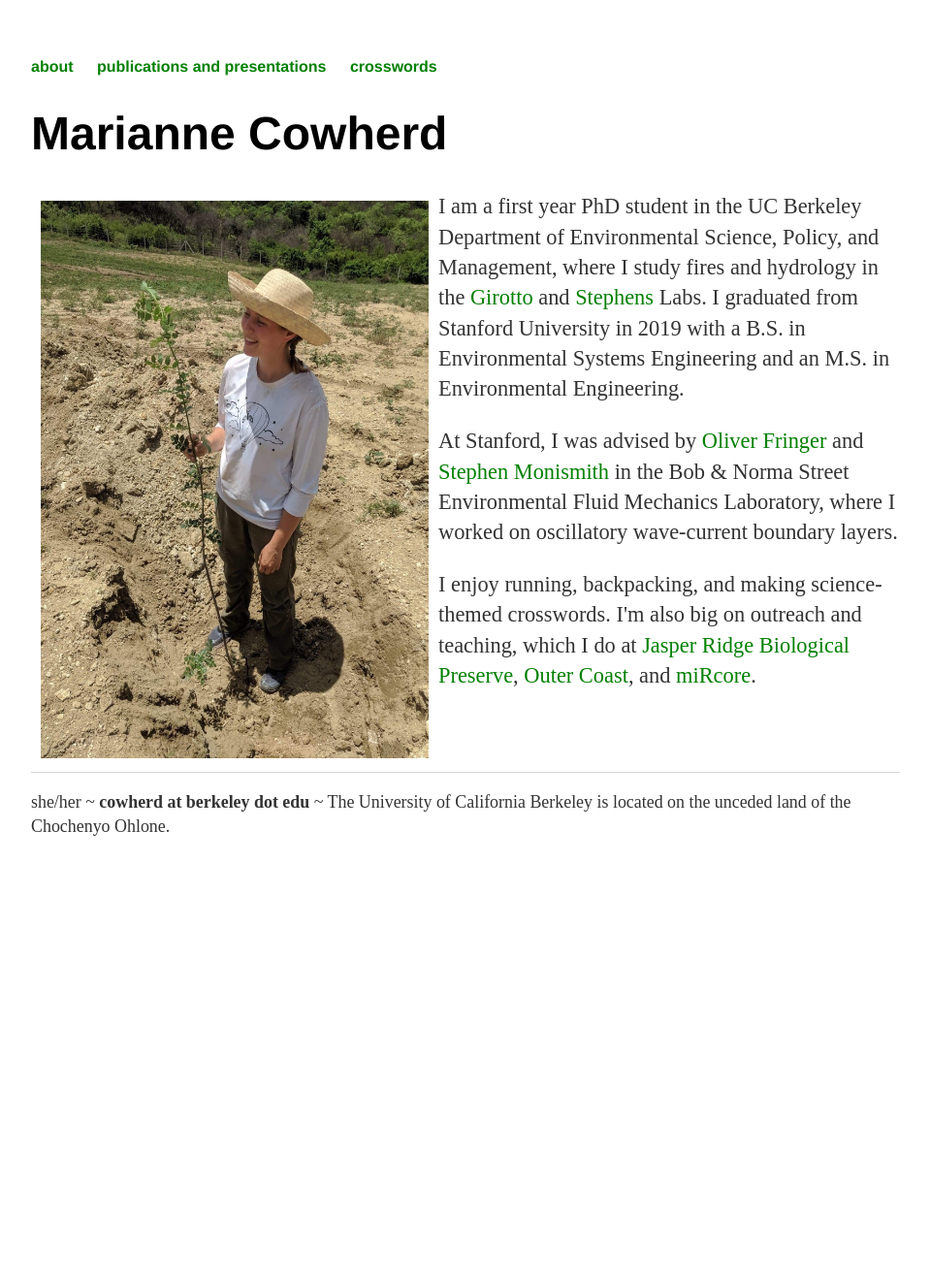
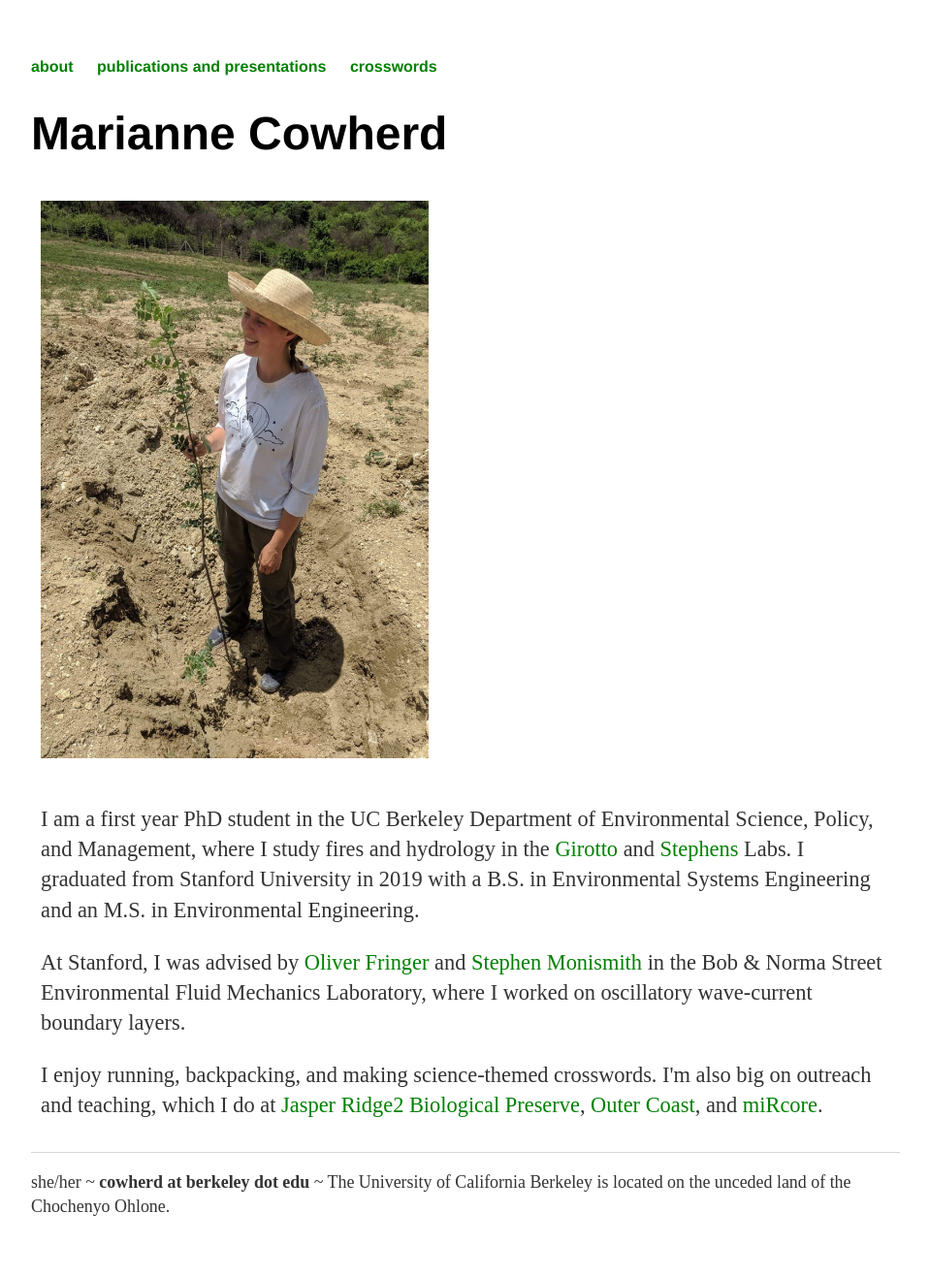
Before and after one commit to mariannecowherd/mariannecowherd.github.io, a Jekyll site: the page built from index.html, in a window 1280 px wide. Shown: the whole page at 97% size, without its empty margins (160-1119 px from the left). Built offline with Jekyll 4.4.1, drawn with Linux system fonts in a browser that asks for light colours; before the commit the page ends 925 px from its top, so only the background shows below that.

Commit message:
Update index.html

```diff
--- a/index.html
+++ b/index.html
@@ -47,7 +47,7 @@ title: Marianne Cowherd
   <div class="column">
 		<img src="/images/metree.jpg" width="400" height = "575" alt="photograph of Marianne with a sapling"/>
 	</div>
-  <div class="column2">
+  <div class="column">
 		<p> I am a first year PhD student in the UC Berkeley Department of Environmental Science,
 			Policy, and Management, where I study fires and hydrology in the <a href="https://nature.berkeley.edu/girottolab/">Girotto</a> and
 			<a href="https://nature.berkeley.edu/stephenslab/">Stephens</a> Labs.
@@ -58,7 +58,7 @@ title: Marianne Cowherd
 		Bob & Norma Street Environmental Fluid Mechanics Laboratory, where I worked
 			on oscillatory wave-current boundary layers.</p>
 		<p> I enjoy running, backpacking, and making science-themed crosswords. I'm
-			also big on outreach and teaching, which I do at <a href="https://jrbp.stanford.edu/"> Jasper Ridge
+			also big on outreach and teaching, which I do at <a href="https://jrbp.stanford.edu/"> Jasper Ridge2
 			Biological Preserve</a>, <a href="http://outercoast.org/">Outer Coast</a>, and <a href="https://www.mircore.org/">miRcore</a>.
 
 	</div>
```
